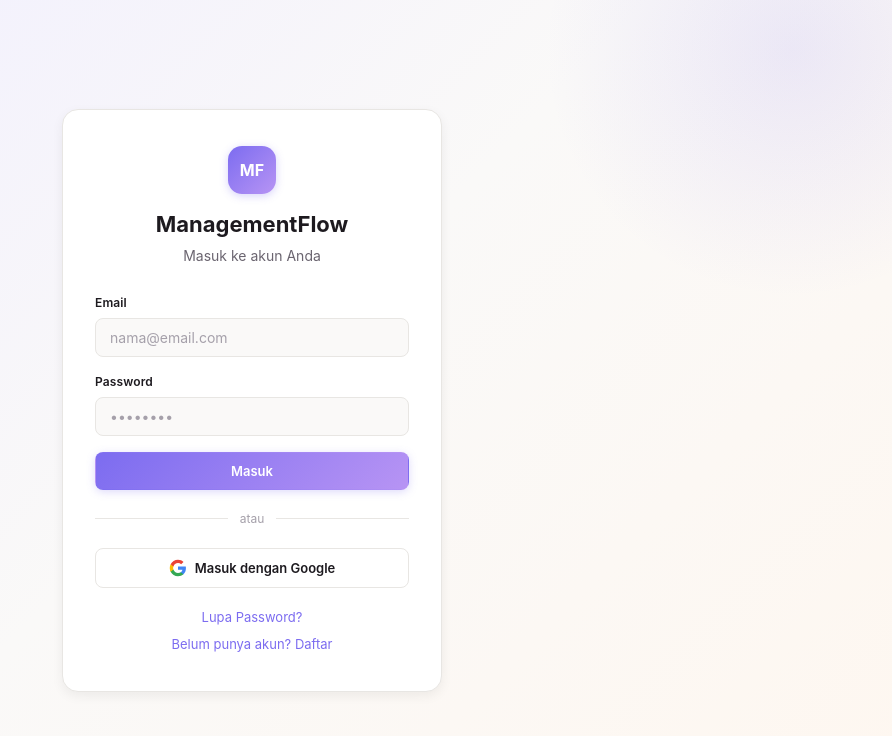
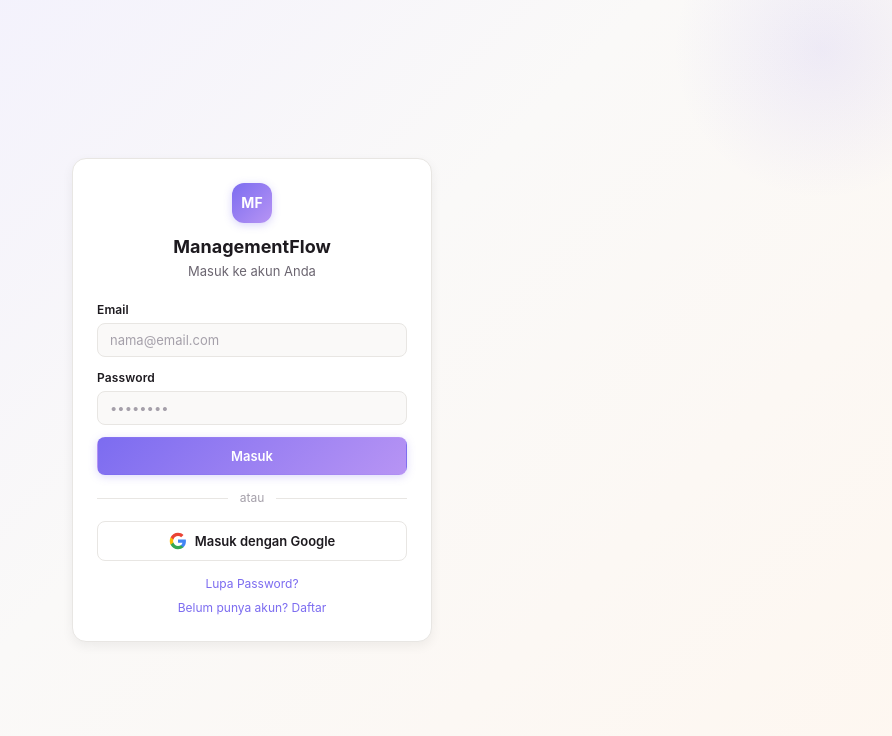
Before and after one commit to aapinn/ManagementFlow, a React (Vite) app: page /login in a window 1280 px wide. Shown: the top 736 px of the page, without its empty margins (388-1280 px from the left). Built offline with nearby package versions, Linux system fonts and the light colour scheme; no server answers.

Commit message:
refactor: compact auth page layout — reduce padding, spacing, and decorative element size

```diff
--- a/src/App.css
+++ b/src/App.css
@@ -7,7 +7,7 @@
 /* ─── Auth ─── */
 .auth-page {
   display: flex; align-items: center; justify-content: center;
-  height: 100vh; width: 100%; padding: 24px;
+  height: 100vh; width: 100%; padding: 16px;
   background: linear-gradient(135deg, #f0eeff 0%, #faf9f8 50%, #fef7f0 100%);
   position: relative;
   overflow: hidden;
@@ -18,23 +18,19 @@
 .auth-page::before {
   content: '';
   position: absolute;
-  width: min(500px, 60vw);
-  height: min(500px, 60vw);
+  width: 300px; height: 300px;
   border-radius: 50%;
-  background: radial-gradient(circle, rgba(124, 108, 240, 0.12), transparent 70%);
-  top: -200px;
-  right: -150px;
+  background: radial-gradient(circle, rgba(124, 108, 240, 0.1), transparent 70%);
+  top: -100px; right: -80px;
   pointer-events: none;
 }
 .auth-page::after {
   content: '';
   position: absolute;
-  width: min(400px, 50vw);
-  height: min(400px, 50vw);
+  width: 250px; height: 250px;
   border-radius: 50%;
-  background: radial-gradient(circle, rgba(183, 148, 244, 0.1), transparent 70%);
-  bottom: -150px;
-  left: -100px;
+  background: radial-gradient(circle, rgba(183, 148, 244, 0.08), transparent 70%);
+  bottom: -80px; left: -60px;
   pointer-events: none;
 }
 [data-theme='dark'] .auth-page::before {
@@ -44,44 +40,44 @@
   background: radial-gradient(circle, rgba(196, 181, 253, 0.08), transparent 70%);
 }
 .auth-card {
-  width: 100%; max-width: 380px;
+  width: 100%; max-width: 360px;
   background: var(--card-bg); border: 1px solid var(--border);
-  border-radius: 16px; padding: 36px 32px; box-shadow: var(--shadow-lg);
+  border-radius: 14px; padding: 24px; box-shadow: var(--shadow-lg);
   transition: box-shadow 0.25s, border-color 0.25s;
   position: relative; z-index: 1;
 }
 .auth-card:hover { box-shadow: 0 8px 28px rgba(0, 0, 0, 0.1); border-color: var(--accent-bg); }
 [data-theme='dark'] .auth-card:hover { box-shadow: 0 8px 28px rgba(0, 0, 0, 0.4); }
-.auth-header { text-align: center; margin-bottom: 28px; }
+.auth-header { text-align: center; margin-bottom: 20px; }
 .auth-logo {
   display: inline-flex; align-items: center; justify-content: center;
-  width: 48px; height: 48px; border-radius: 14px;
+  width: 40px; height: 40px; border-radius: 12px;
   background: var(--gradient); color: #fff;
-  font-weight: 700; font-size: 16px; margin-bottom: 14px;
+  font-weight: 700; font-size: 14px; margin-bottom: 10px;
   box-shadow: 0 2px 8px rgba(124, 108, 240, 0.3);
 }
-.auth-title { font-size: 22px; font-weight: 700; margin-bottom: 4px; }
-.auth-subtitle { font-size: 14px; color: var(--text); }
+.auth-title { font-size: 18px; font-weight: 700; margin-bottom: 2px; }
+.auth-subtitle { font-size: 13px; color: var(--text); }
 .auth-error {
-  font-size: 13px; color: #dc2626;
+  font-size: 12px; color: #dc2626;
   background: rgba(220, 38, 38, 0.08);
-  padding: 10px 14px; border-radius: var(--radius-sm); margin-bottom: 16px;
+  padding: 8px 12px; border-radius: var(--radius-sm); margin-bottom: 12px;
 }
 .auth-divider {
   display: flex; align-items: center; gap: 12px;
-  margin: 20px 0; font-size: 12px; color: var(--text-muted);
+  margin: 14px 0; font-size: 12px; color: var(--text-muted);
 }
 .auth-divider::before, .auth-divider::after {
   content: ''; flex: 1; height: 1px; background: var(--border);
 }
-.auth-links { display: flex; flex-direction: column; align-items: center; gap: 8px; margin-top: 20px; font-size: 13px; }
+.auth-links { display: flex; flex-direction: column; align-items: center; gap: 6px; margin-top: 14px; font-size: 12px; }
 
 /* ─── Forms ─── */
-.form-group { display: flex; flex-direction: column; gap: 6px; margin-bottom: 16px; }
+.form-group { display: flex; flex-direction: column; gap: 4px; margin-bottom: 12px; }
 .form-group label { font-size: 12px; font-weight: 600; color: var(--text-h); letter-spacing: 0.01em; }
 .form-group input, .form-group select {
-  padding: 10px 14px; border: 1.5px solid var(--border);
-  border-radius: var(--radius-sm); font-size: 14px; font-family: var(--sans);
+  padding: 8px 12px; border: 1.5px solid var(--border);
+  border-radius: var(--radius-sm); font-size: 13px; font-family: var(--sans);
   background: var(--bg); color: var(--text-h); outline: none;
   transition: border-color 0.2s, box-shadow 0.2s;
 }
```
